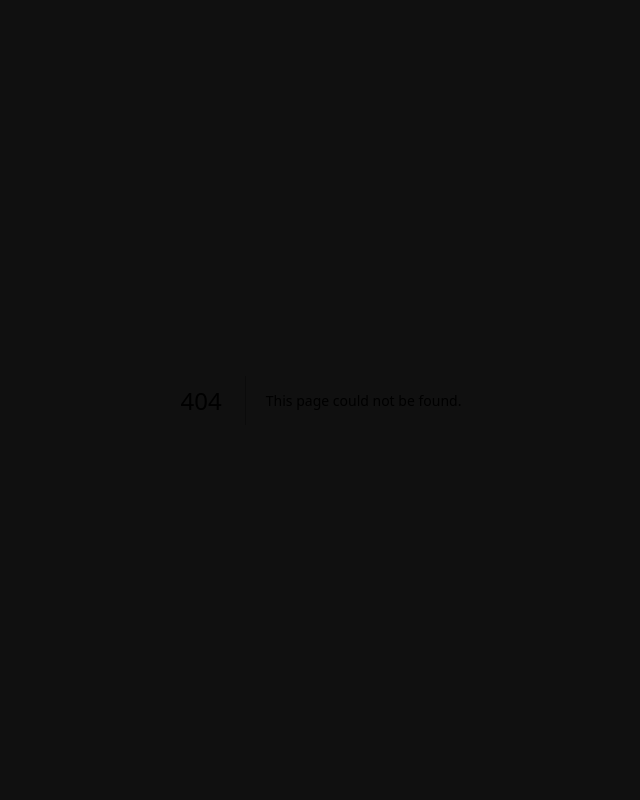
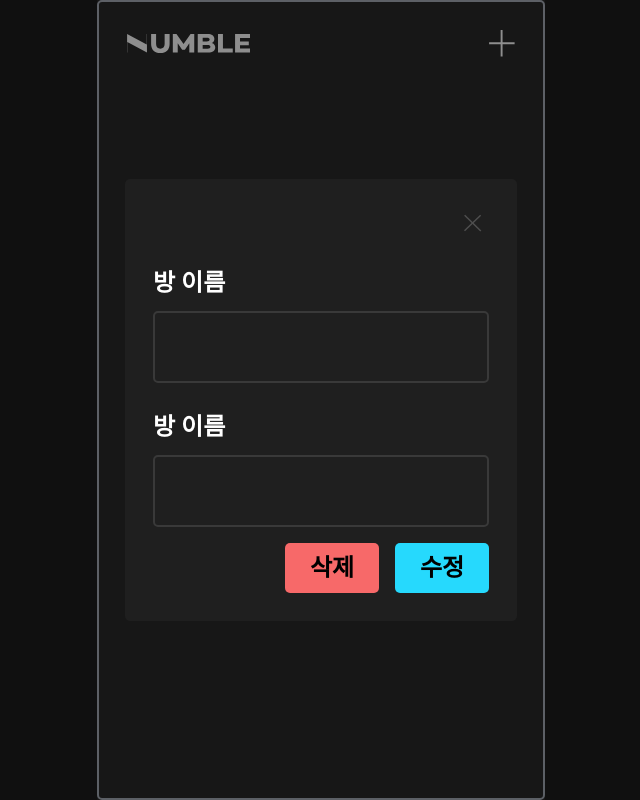
Before and after one commit to numble-challenge-nextjs-chatgpt/numble-chat, a Next.js app: page /chatList in a window 1280 px wide. Before the commit this address had no page. Shown: the whole page, without its empty margins (319-959 px from the left). Built offline with nearby package versions, Linux system fonts and the light colour scheme.

Commit message:
feat : 채팅 리스트 페이지 생성

```diff
--- /dev/null
+++ b/pages/chatList.tsx
@@ -0,0 +1,10 @@
+import Template from '@/components/ChatList/Template';
+import GlobalTemplate from '@/components/Common/Global/Template';
+
+export default function chatList() {
+  return (
+    <GlobalTemplate>
+      <Template />
+    </GlobalTemplate>
+  );
+}
```
